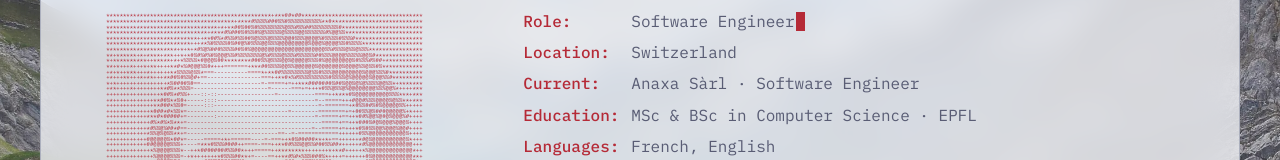
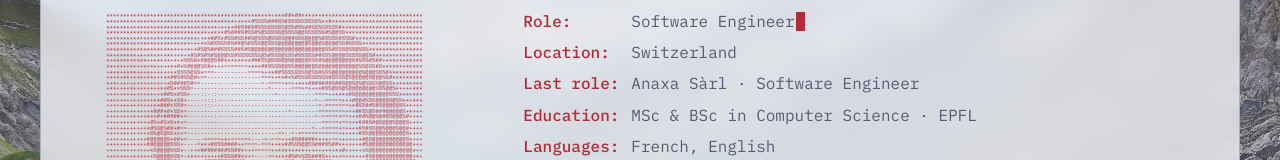
Before and after one commit to loiclovitana/loic-portofolio, a Svelte app: page / in a window 1280 px wide. Shown: the part 268-428 px from the top of the page. Built offline with nearby package versions, Linux system fonts and the light colour scheme.

Commit message:
feat: about

```diff
--- a/src/components/Hero.svelte
+++ b/src/components/Hero.svelte
@@ -66,7 +66,7 @@
   const details = [
     { label: 'Location', value: 'Switzerland' },
     {
-      label: 'Current',
+      label: 'Last role',
       value: `${experience[0].company} · ${experience[0].title}`,
     },
     {
--- a/src/content.ts
+++ b/src/content.ts
@@ -199,7 +199,7 @@ export const experience: Experience[] = [
         title: 'Social insurance chatbot',
         points: [
           'Worked with call centers and business experts to identify user needs, design conversation flows and define AI intents.',
-          'Collected, cleaned and classified training data to improve the chatbot\'s responses.',
+          "Collected, cleaned and classified training data to improve the chatbot's responses.",
         ],
       },
       {
@@ -213,7 +213,7 @@ export const experience: Experience[] = [
         title: 'Contact data migration',
         points: [
           'Maintained and adapted SQL Server staging models and stored procedures for ingestion, transformation and loading, backed by unit and integration tests.',
-          'Participation of architecture change and industrialistation from pure SQL procedure to versionned SSIS and SQL server project.'
+          'Participation of architecture change and industrialistation from pure SQL procedure to versionned SSIS and SQL server project.',
         ],
       },
     ],
@@ -233,7 +233,7 @@ export const experience: Experience[] = [
     href: 'https://www.elca.ch/',
     location: 'Lausanne, Switzerland',
     summary:
-      'Completed a data science internship at ELCA alongside my EPFL master\'s thesis, exploring machine learning for social insurance.',
+      "Completed a data science internship at ELCA alongside my EPFL master's thesis, exploring machine learning for social insurance.",
     projects: [
       {
         title: 'Forecasting contribution payments',
@@ -258,7 +258,7 @@ export const experience: Experience[] = [
       {
         title: 'Website & committee',
         points: [
-          'Maintained the association\'s website and kept its content up to date. Took part in committee decisions.',
+          "Maintained the association's website and kept its content up to date. Took part in committee decisions.",
         ],
       },
       {
--- a/src/styles/palette.css
+++ b/src/styles/palette.css
@@ -78,7 +78,6 @@
   --color-shadow: #0d0204;
   --page-background-desktop: url('../../assets/images/backgrounds/garnet-sunset.webp');
   --page-background-mobile: url('../../assets/images/backgrounds/garnet-sunset-mobile.webp');
-
 }
 
 :root[data-theme='garnet'] ::selection {
```
Also changed, not shown: 1 other file (tests, documents, lock files or other folders).
